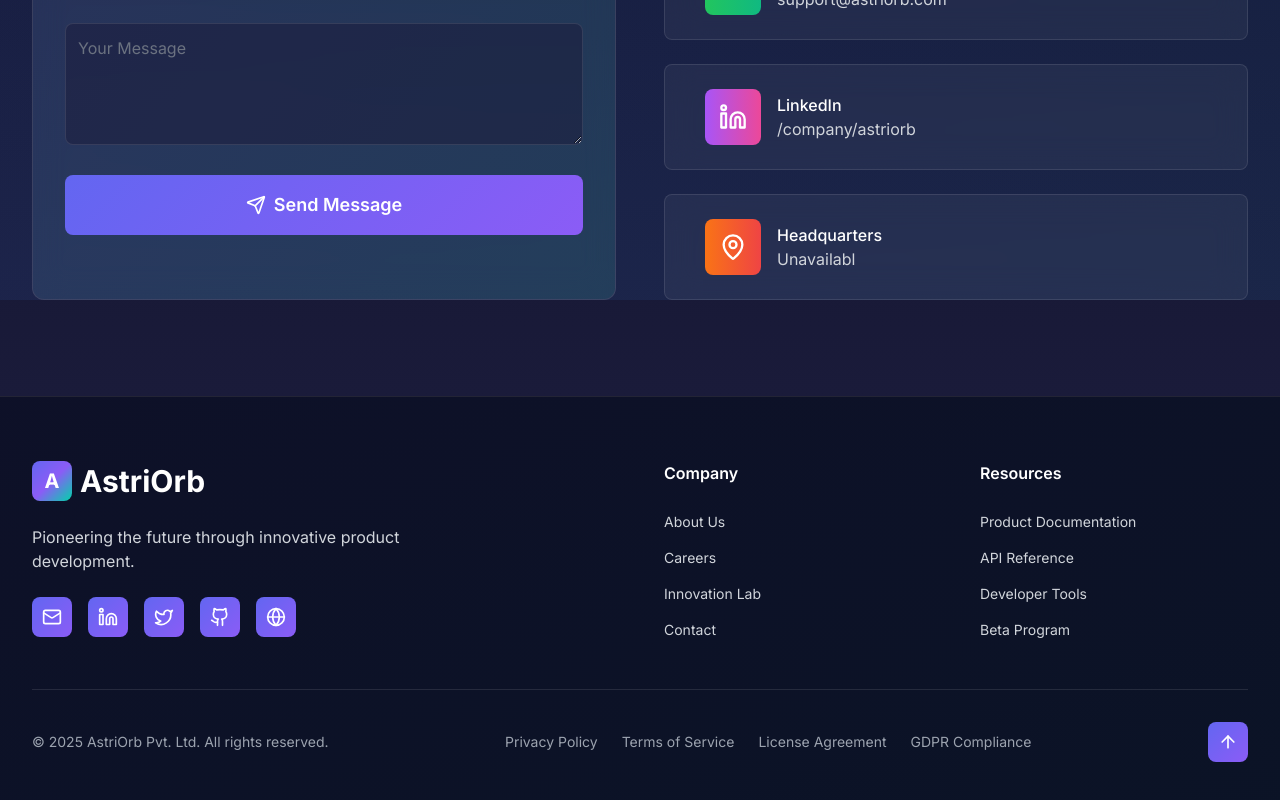
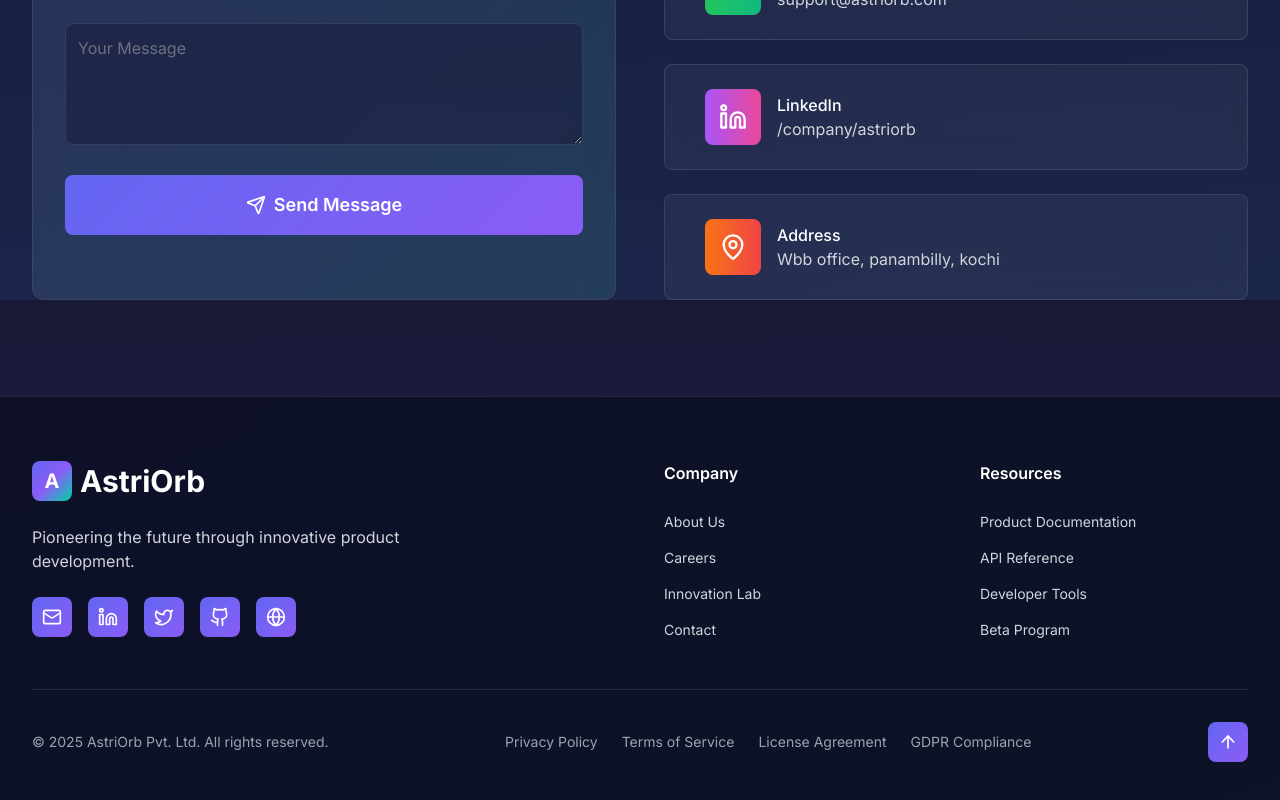
Before and after one commit to astriorbpvtldtwebsite/website, a React (Vite) app: page / in a window 1280 px wide. Shown: the part 7439-8239 px from the top of the page. Built offline with nearby package versions, Linux system fonts and the light colour scheme.

Commit message:
fix: Add smooth scrolling to mobile navigation links with proper offset

```diff
--- a/src/components/Contact.jsx
+++ b/src/components/Contact.jsx
@@ -117,9 +117,9 @@
     },
     {
       Icon: MapPin,
-      title: 'Headquarters',
-      info: 'Unavailabl',
-      link: '#',
+      title: 'Address',
+      info: 'Wbb office, panambilly, kochi',
+      link: 'https://maps.app.goo.gl/KhBfrumeBBxL1QpA7',
       gradient: 'from-orange-500 to-red-500',
     },
   ];
--- a/src/components/Navbar.jsx
+++ b/src/components/Navbar.jsx
@@ -12,6 +12,19 @@
 
   const handleMouseEnter = () => document.dispatchEvent(new Event('cursor-enter'));
   const handleMouseLeave = () => document.dispatchEvent(new Event('cursor-leave'));
+
+  const handleNavClick = (e, href) => {
+    e.preventDefault();
+    const element = document.querySelector(href);
+    if (element) {
+      const offsetTop = element.offsetTop;
+      window.scrollTo({
+        top: offsetTop - 80, // Adjust for navbar height
+        behavior: 'smooth'
+      });
+    }
+    setIsOpen(false); // Close mobile menu after clicking
+  };
 
   useEffect(() => {
     const handleScroll = () => {
@@ -82,6 +95,7 @@
                   scale: 1.05,
                   color: theme === 'dark' ? '#00d4aa' : '#6366f1',
                 }}
+                onClick={(e) => handleNavClick(e, item.href)}
                 className="text-light-subtext dark:text-gray-300 hover:text-cosmic-purple dark:hover:text-cosmic-neon transition-all duration-200 font-medium relative group whitespace-nowrap px-2 py-1"
               >
                 {item.name}
@@ -185,7 +199,7 @@
                 }}
                 transition={{ duration: 0.3, delay: index * 0.1 }}
                 className="block py-3 text-light-subtext dark:text-gray-300 hover:text-cosmic-purple dark:hover:text-cosmic-neon transition-colors border-b border-black/5 dark:border-white/5 last:border-b-0"
-                onClick={() => setIsOpen(false)}
+                onClick={(e) => handleNavClick(e, item.href)}
               >
                 {item.name}
               </motion.a>
```
Also changed, not shown: 3 other files (tests, documents, lock files or other folders).
